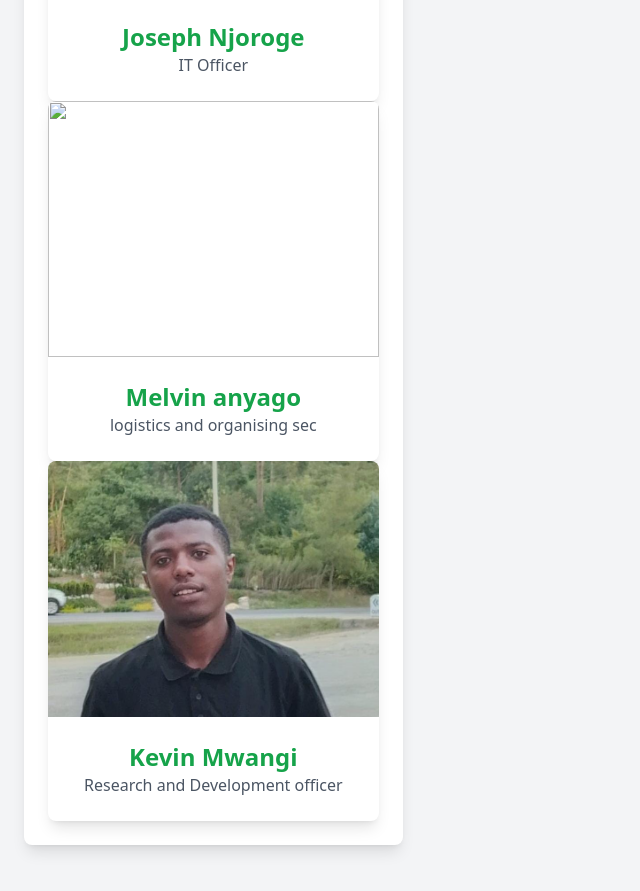
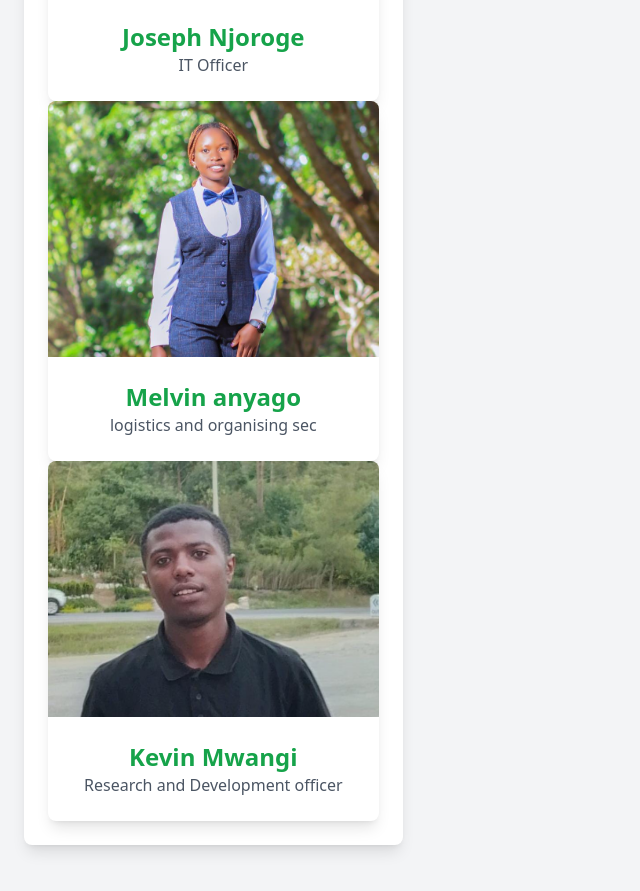
Before and after one commit to moiajiraclub/ajira, a website: page team.html in a window 1280 px wide. Shown: the part 2639-3530 px from the top of the page, without its empty margins (0-640 px from the left). Drawn offline with nearby package versions, Linux system fonts and the light colour scheme.

Commit message:
Update team.html

```diff
--- a/team.html
+++ b/team.html
@@ -93,7 +93,7 @@
 
                 <!-- Team Member 8-->
                 <div class="bg-white rounded-lg shadow-lg overflow-hidden transform hover:scale-105 transition duration-300">
-                    <img src="m.jpeg" class="w-full h-64 object-cover">
+                    <img src="me.jpeg" class="w-full h-64 object-cover">
                     <div class="p-6">
                         <h3 class="text-2xl font-bold text-green-600">Melvin anyago</h3>
                         <p class="text-gray-600">logistics and organising sec</p>
```
